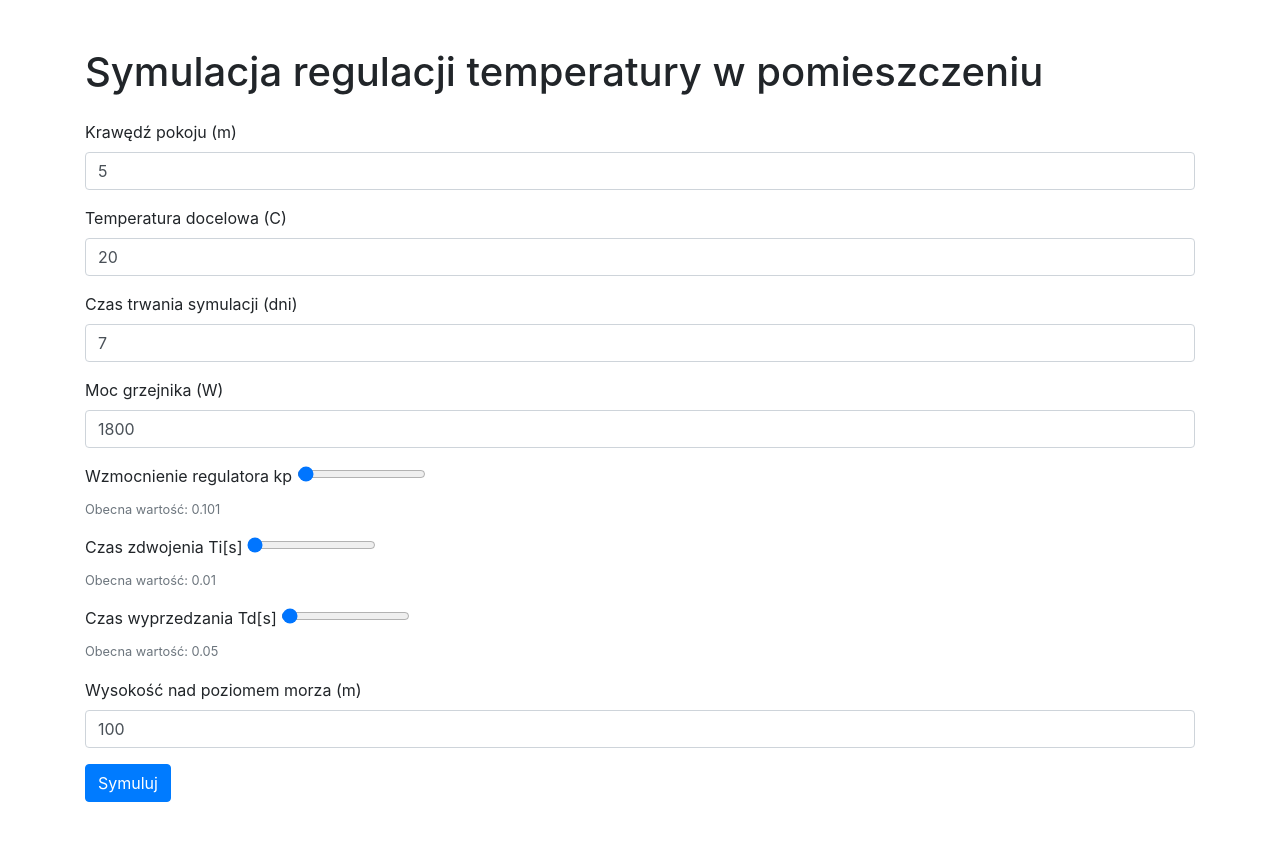
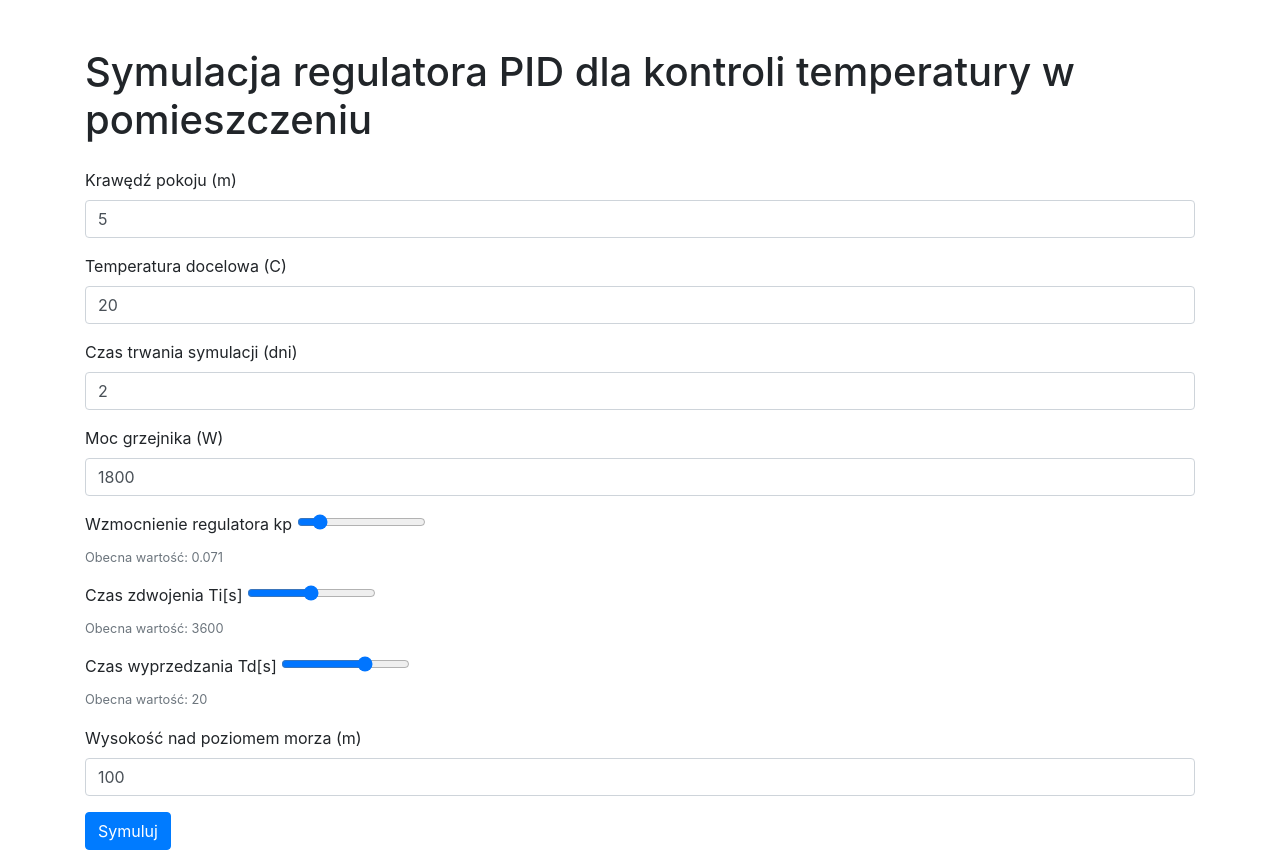
Before and after one commit to Wojciechprg/Put-semestr-3-automatyka-projekt-ogrzewanie, a Flask app: page / in a window 1280 px wide. Before the commit the page ends 802 px from the top, so only its background shows below. Run offline with Flask 3, Linux system fonts and the light colour scheme; some libraries are stand-ins or nearby versions.

Commit message:
Projekt z automatyki na zaliczenie przedmiotu Put INF sem.3

```diff
--- a/app.py
+++ b/app.py
@@ -27,7 +27,9 @@ def index():
         fig.update_layout(xaxis_title='Czas (godziny)',
                           yaxis_title='Temperatura (C)',)
         fig.add_trace(go.Scatter(x=time/60, y=desired_temp * np.ones(len(time))))
+        fig.data[0].name = 'Temperatura w pomieszczeniu'
         fig.data[0].marker.color = 'green'
+        fig.data[1].name = 'Temperatura docelowa'
         fig.data[1].marker.color = 'yellow'
         fig2 = go.Figure(data=go.Scatter(x=time/60, y=heat_given * 60))
         fig2.add_trace(go.Scatter(x=time/60, y=heat_loss * 60))
--- a/templates/index.html
+++ b/templates/index.html
@@ -10,7 +10,7 @@
 </head>
 <body>
     <div class="container mt-5">
-        <h1 class="mb-4">Symulacja regulacji temperatury w pomieszczeniu</h1>
+        <h1 class="mb-4">Symulacja regulatora PID dla kontroli temperatury w pomieszczeniu</h1>
 
         <form method="post">
             <div class="form-group">
@@ -25,7 +25,7 @@
 
             <div class="form-group">
                 <label for="czas_trwania_symulacji">Czas trwania symulacji (dni)</label>
-                <input type="number" class="form-control" name="czas_trwania_symulacji" required min="1" max="7" value="7">
+                <input type="number" class="form-control" name="czas_trwania_symulacji" required min="1" max="7" value="2">
             </div>
 
             <div class="form-group">
@@ -35,19 +35,19 @@
 
             <div class="form-group">
                 <label for="p_value">Wzmocnienie regulatora kp</label>
-                <input type="range" class="form-range" name="p_value" min="0.001" max="10" step="0.01" value="0.1">
-                <small id="p_value_help" class="form-text text-muted">Obecna wartość: <span id="p_value_display">0.1</span></small>
+                <input type="range" class="form-range" name="p_value" min="0.001" max="0.5" step="0.01" value="0.070">
+                <small id="p_value_help" class="form-text text-muted">Obecna wartość: <span id="p_value_display">0.01</span></small>
             </div>
 
             <div class="form-group">
                 <label for="i_value">Czas zdwojenia Ti[s]</label>
-                <input type="range" class="form-range" name="i_value" min="0.01" max="10" step="0.01" value="0.01">
-                <small id="i_value_help" class="form-text text-muted">Obecna wartość: <span id="i_value_display">0.01</span></small>
+                <input type="range" class="form-range" name="i_value" min="60" max="7200" step="60" value="3600">
+                <small id="i_value_help" class="form-text text-muted">Obecna wartość: <span id="i_value_display">60</span></small>
             </div>
 
             <div class="form-group">
                 <label for="d_value">Czas wyprzedzania Td[s]</label>
-                <input type="range" class="form-range" name="d_value" min="0" max="10" step="0.01" value="0.05">
+                <input type="range" class="form-range" name="d_value" min="0" max="30" step="0.01" value="20">
                 <small id="d_value_help" class="form-text text-muted">Obecna wartość: <span id="d_value_display">0.05</span></small>
             </div>
 
@@ -65,7 +65,7 @@
         {% endif %}
 
         {% if fig2 %}
-            <h2 class="mt-4">Ciepło zyskane/utracone</h2>
+            <h2 class="mt-4">Ciepło dostarczone/utracone</h2>
             {{ fig2|safe }}
         {% endif %}
 
```
Also changed, not shown: 1 other file.
